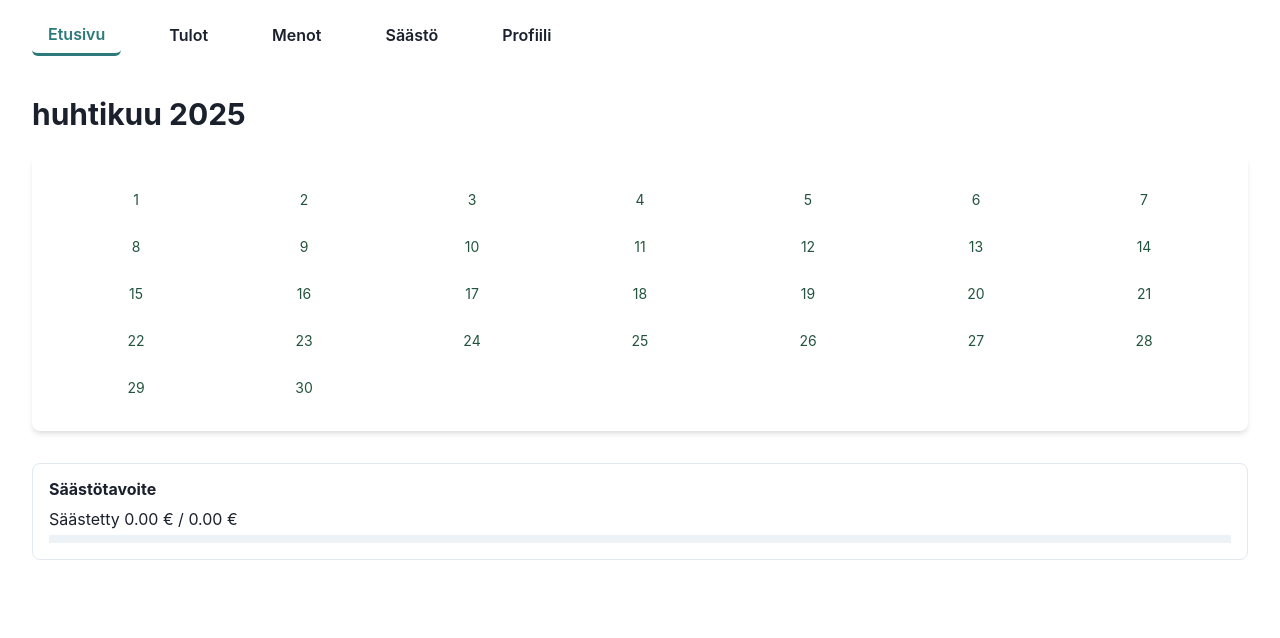
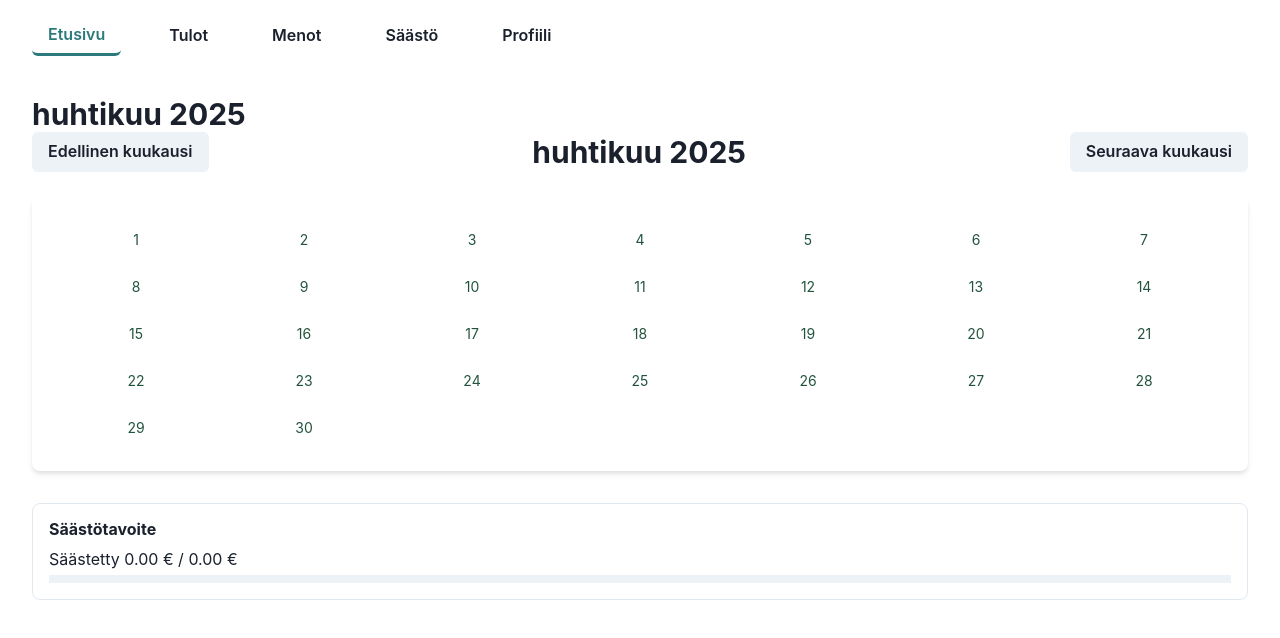
Before and after one commit to Koskihaka/budget-bunnies, a React (Vite) app in the folder frontend/: page / in a window 1280 px wide. Shown: the top 638 px of the page. Built offline with nearby package versions, Linux system fonts and the light colour scheme; no server answers; sample sign-in values are in the browser's storage.

Commit message:
Kalenterin korjaaminen

```diff
--- a/frontend/src/pages/DashboardPage.jsx
+++ b/frontend/src/pages/DashboardPage.jsx
@@ -22,6 +22,7 @@ import { fi } from 'date-fns/locale'
 import CalendarView from '../components/CalendarView'
 import axios from 'axios'
 import { fetchSavings } from '../api'
+import { addMonths, subMonths } from 'date-fns';
 
 export default function DashboardPage() {
   const now = new Date()
@@ -91,11 +92,32 @@ export default function DashboardPage() {
     }
   }
 
-  return (
+  return(
   <Flex direction="column" minH="100vh">
   <Box flex="1" px={{ base: 4, md: 8 }} py={6}>
     <Heading mb={6} size="lg">
       {format(now, 'LLLL yyyy', { locale: fi })}
+      <Flex justify="space-between" align="center" mb={4}>
+  <Button onClick={() => {
+    const prev = subMonths(new Date(year, month - 1), 1);
+    setYear(prev.getFullYear());
+    setMonth(prev.getMonth() + 1);
+  }}>
+    Edellinen kuukausi
+  </Button>
+
+  <Heading size="lg">
+    {format(new Date(year, month - 1), 'LLLL yyyy', { locale: fi })}
+  </Heading>
+
+  <Button onClick={() => {
+    const next = addMonths(new Date(year, month - 1), 1);
+    setYear(next.getFullYear());
+    setMonth(next.getMonth() + 1);
+  }}>
+    Seuraava kuukausi
+  </Button>
+</Flex>
     </Heading>
 
     <Box bg={cardBg} p={{ base: 4, md: 6 }} rounded="lg" boxShadow="md" mb={8}>
```
Also changed, not shown: 1 other file (tests, documents, lock files or other folders). Lines whose indentation alone changed are shown as unchanged.
